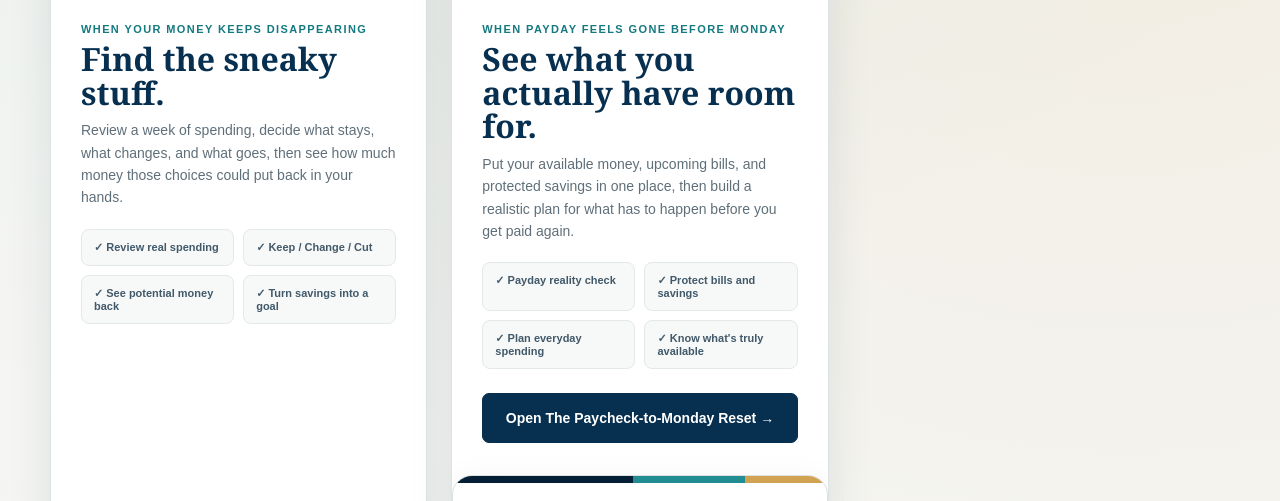
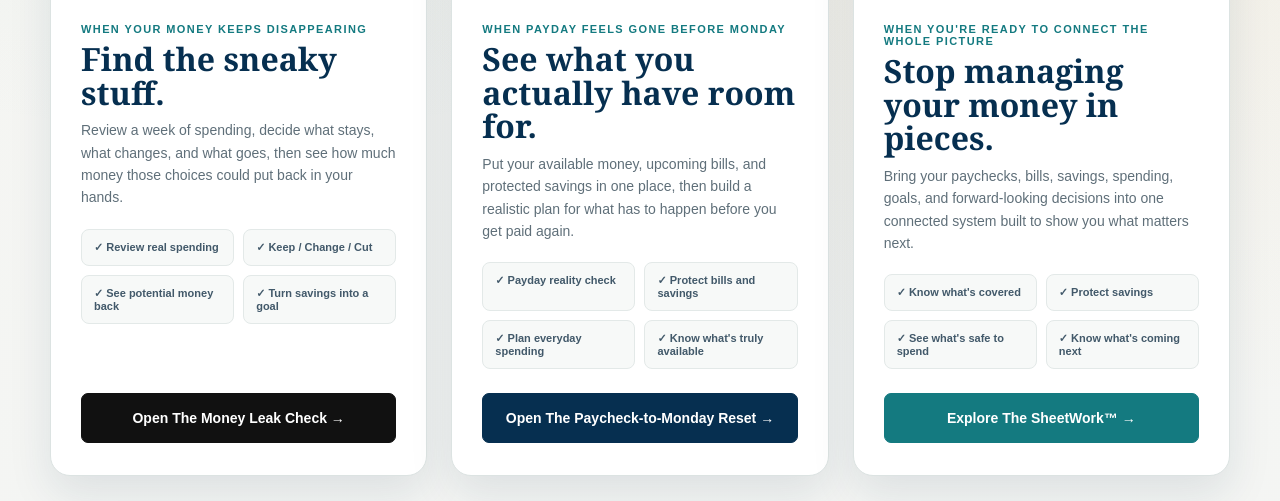
Before and after one commit to Nikeyla/money-tools, a plain HTML site: page index.html in a window 1280 px wide. Shown: the part 1403-1904 px from the top of the page. Drawn offline with Linux system fonts and the light colour scheme.

Commit message:
Add files via upload

```diff
--- a/index.html
+++ b/index.html
@@ -543,6 +543,10 @@ footer{
   .sheet-mini{right:5px}
 }
 
+
+.tool-grid{display:grid!important;grid-template-columns:repeat(3,minmax(0,1fr))!important;gap:24px!important;align-items:stretch!important}
+.tool-card{min-width:0!important;width:auto!important}
+@media(max-width:900px){.tool-grid{grid-template-columns:1fr!important}}
 </style>
 </head>
 <body>
@@ -658,6 +662,7 @@ footer{
               <a class="btn btn-primary" href="paycheck-reset.html">Open The Paycheck-to-Monday Reset →</a>
             </div>
           </div>
+        </article>
 
         <article class="tool-card sheetwork-card">
           <div class="card-visual">
@@ -683,8 +688,6 @@ footer{
               <a class="btn btn-primary" href="sheetwork.html">Explore The SheetWork™ →</a>
             </div>
           </div>
-        </article>
-
         </article>
       </div>
     </div>
--- a/sheetwork.html
+++ b/sheetwork.html
@@ -31,8 +31,8 @@ footer{background:#111;color:#fff;border-top:3px solid var(--gold)}.footer-inner
 <header class="hero"><div class="shell hero-grid"><div><div class="eyebrow">The full money system</div><h1>The Financial Freedom <span>SheetWork™</span></h1><p>Know what’s covered. Know what’s protected. Know what’s safe to spend. Know what’s coming next. SheetWork connects the numbers you already have so you can stop doing the financial math in your head every payday.</p><div class="hero-buttons"><a class="btn btn-gold" href="#access">See Tester Access ↓</a><a class="btn btn-outline" href="#inside">See What It Does</a></div></div><div class="mock" aria-hidden="true"><div class="mock-head"><strong>THE FINANCIAL FREEDOM <span>SHEETWORK™</span></strong></div><div class="mock-body"><div class="kpis"><div class="kpi teal"><small>What's covered</small><strong>Bills + obligations</strong></div><div class="kpi"><small>What's protected</small><strong>Savings stays safe</strong></div><div class="kpi teal"><small>What's safe to spend</small><strong>Your real number</strong></div><div class="kpi"><small>What's coming next</small><strong>Plan ahead</strong></div></div><div class="chart"></div></div></div></div></header>
 <section class="content" id="inside"><div class="shell"><div class="section-head"><div class="eyebrow">One connected view</div><h2>Your money should work together.</h2><p>The free tools help with one money moment. SheetWork is designed for the bigger picture, where paychecks, bills, savings, spending, and what comes next all affect the same decision.</p></div><div class="grid4"><div class="feature"><div class="icon">✓</div><strong>Paycheck clarity</strong><span>See what each paycheck needs to cover and where you actually have room.</span></div><div class="feature"><div class="icon">✓</div><strong>Bill visibility</strong><span>Know what is due, what is already handled, and what still needs your attention.</span></div><div class="feature"><div class="icon">✓</div><strong>Protected savings</strong><span>Keep savings and sinking funds from quietly turning into everyday spending money.</span></div><div class="feature"><div class="icon">✓</div><strong>Forward-looking decisions</strong><span>Use upcoming obligations and forecasts to make today’s decision with tomorrow in view.</span></div></div></div></section>
 <section class="bridge"><div class="shell bridge-grid"><div><div class="eyebrow">From reset to system</div><h2>The tools solve a moment. SheetWork connects the pattern.</h2><p>Use Money Leak Check when spending feels slippery. Use Paycheck-to-Monday when payday needs a plan. Use SheetWork when you want those decisions connected to your full financial picture.</p></div><div class="compare"><div class="compare-card"><strong>Focused Money Tools</strong><span>Fast, specific resets for the problem in front of you today.</span></div><div class="compare-card full"><strong>The Financial Freedom SheetWork™</strong><span>Your ongoing system for seeing what is covered, protected, safe, and coming next.</span></div></div></div></section>
-<section class="cta" id="access"><div class="shell"><div class="cta-box"><div class="eyebrow">Tester phase</div><h2>Ready to see the full SheetWork?</h2><p>During testing, access can go directly to the SheetWork copy link. After testing is complete, this is where the purchase step will live before customers receive access to make their own copy.</p><a class="btn btn-gold" href="#" id="sheetAccessBtn">Open SheetWork Tester Access</a><div class="test-note">Tester access link still needs to be connected to the final Google Sheet copy URL.</div></div></div></section>
+<section class="cta" id="access"><div class="shell"><div class="cta-box"><div class="eyebrow">Tester phase</div><h2>Ready to see the full SheetWork?</h2><p>During testing, access can go directly to the SheetWork copy link. After testing is complete, this is where the purchase step will live before customers receive access to make their own copy.</p><a class="btn btn-gold" href="https://docs.google.com/spreadsheets/d/1Iq1e3Cv0gED3gBMWjzBjfL-f5beV30QZLcue1aptrHI/copy" id="sheetAccessBtn" target="_blank" rel="noopener">Open SheetWork Tester Access</a><div class="test-note">Tester access opens a fresh copy so each tester can use the SheetWork without changing the original.</div></div></div></section>
 <footer><div class="shell footer-inner"><div class="footer-brand">The Financial Freedom <span>SheetWork™</span></div><div class="footer-copy">Know what’s covered. Know what’s safe. Know what’s next.</div></div></footer>
-<script>document.getElementById('sheetAccessBtn').addEventListener('click',function(e){if(this.getAttribute('href')==='#'){e.preventDefault();alert('Tester access will be connected here once the final Google Sheet copy link is added.');}});</script>
+
 </body>
 </html>
```
